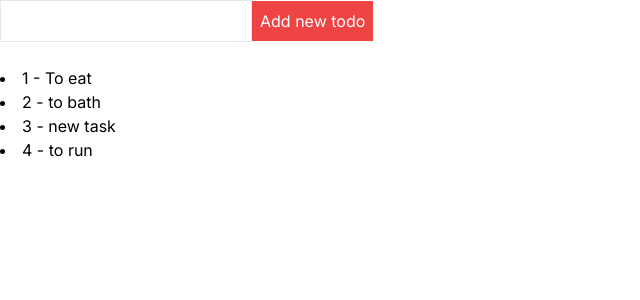
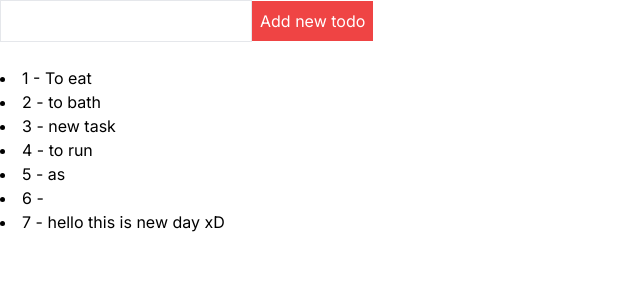
Before and after one commit to Minthantmg/knowledge, a Next.js app: page / in a window 1280 px wide. Shown: the top 300 px of the page, without its empty margins (0-640 px from the left). Built offline with nearby package versions, Linux system fonts and the light colour scheme; data requests are answered from the project's data file.

Commit message:
add reducer functions

```diff
--- a/app/[id]/page.js
+++ b/app/[id]/page.js
@@ -3,6 +3,7 @@ import React from 'react';
 import {useParams} from "next/navigation";
 import {useQuery} from "@tanstack/react-query";
 import axios from "axios";
+import Reducer from "@/app/reducer";
 
 const getTodoById = async (id) =>{
     const res = await axios.get(`http://localhost:3000/todos/${id}`)
@@ -28,5 +29,4 @@ const TodoById = () => {
         </div>
     );
 };
-
 export default TodoById;
--- /dev/null
+++ b/app/reducer.js
@@ -0,0 +1,46 @@
+import React, {useReducer} from 'react';
+
+
+const reducer = (prevState, action) => {
+    console.log(action)
+    switch (action.type) {
+        case 'increment' :
+            return {
+                ...prevState,
+                count: prevState.count + 1
+            }
+        case 'decrement' :
+            return {
+                ...prevState,
+                count: prevState.count - 1
+            }
+        default :
+            new Error('action did not exist')
+    }
+}
+const Reducer = () => {
+    const [state, dispatch] = useReducer(reducer , {count: 0})
+
+    function onIncreaseCount(){
+        dispatch({
+            type: 'increment',
+            payload:{
+                hello : 'hello world'
+            }
+        })
+    }
+    function onDecreaseCount(){
+        dispatch({
+            type: 'decrement'
+        })
+    }
+    return (
+        <div>
+            <div>Count - {state.count}</div>
+            <button onClick={onIncreaseCount}>Add</button>
+            <button onClick={onDecreaseCount}>Remove</button>
+        </div>
+    );
+};
+
+export default Reducer;
--- a/db.json
+++ b/db.json
@@ -19,6 +19,21 @@
       "taskName": "to run",
       "isFinished": false,
       "id": 4
+    },
+    {
+      "taskName": "as",
+      "isFinished": false,
+      "id": 5
+    },
+    {
+      "taskName": "",
+      "isFinished": false,
+      "id": 6
+    },
+    {
+      "taskName": "hello this is new day xD",
+      "isFinished": false,
+      "id": 7
     }
   ]
 }
```
